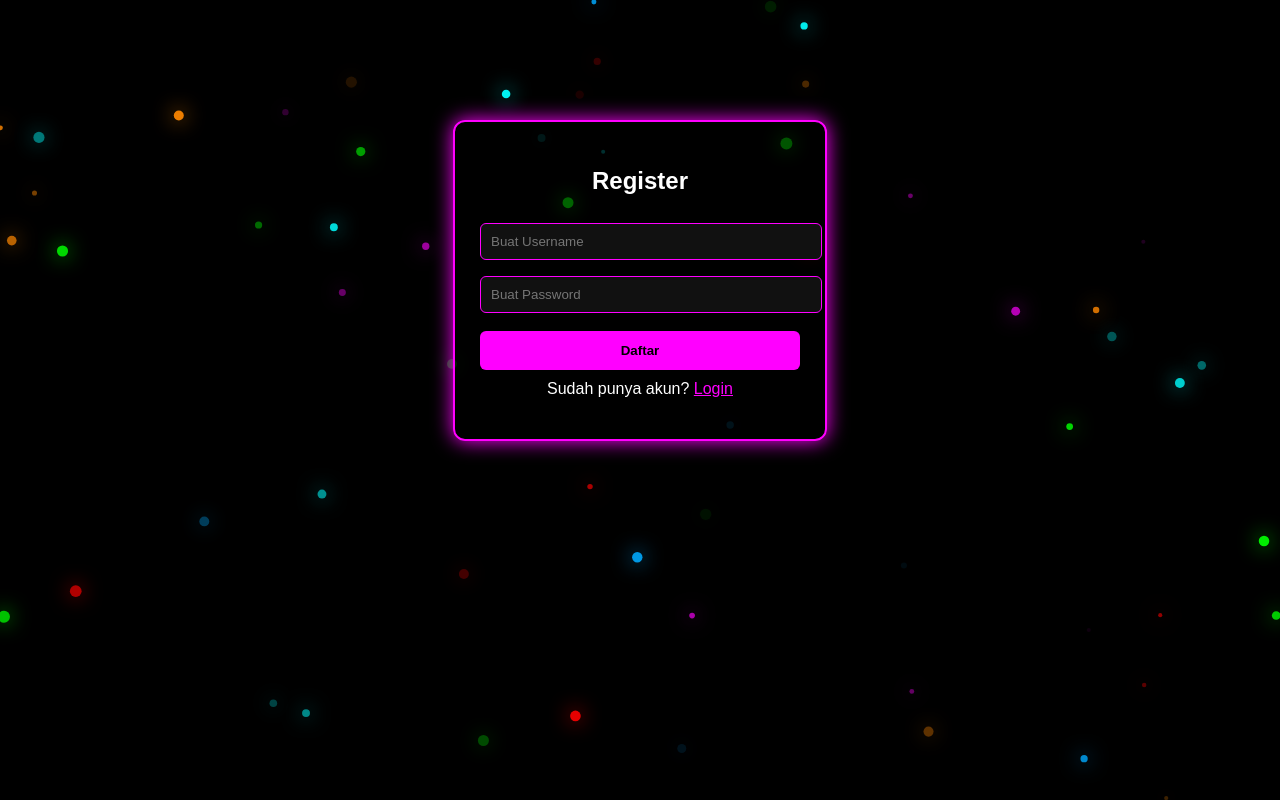
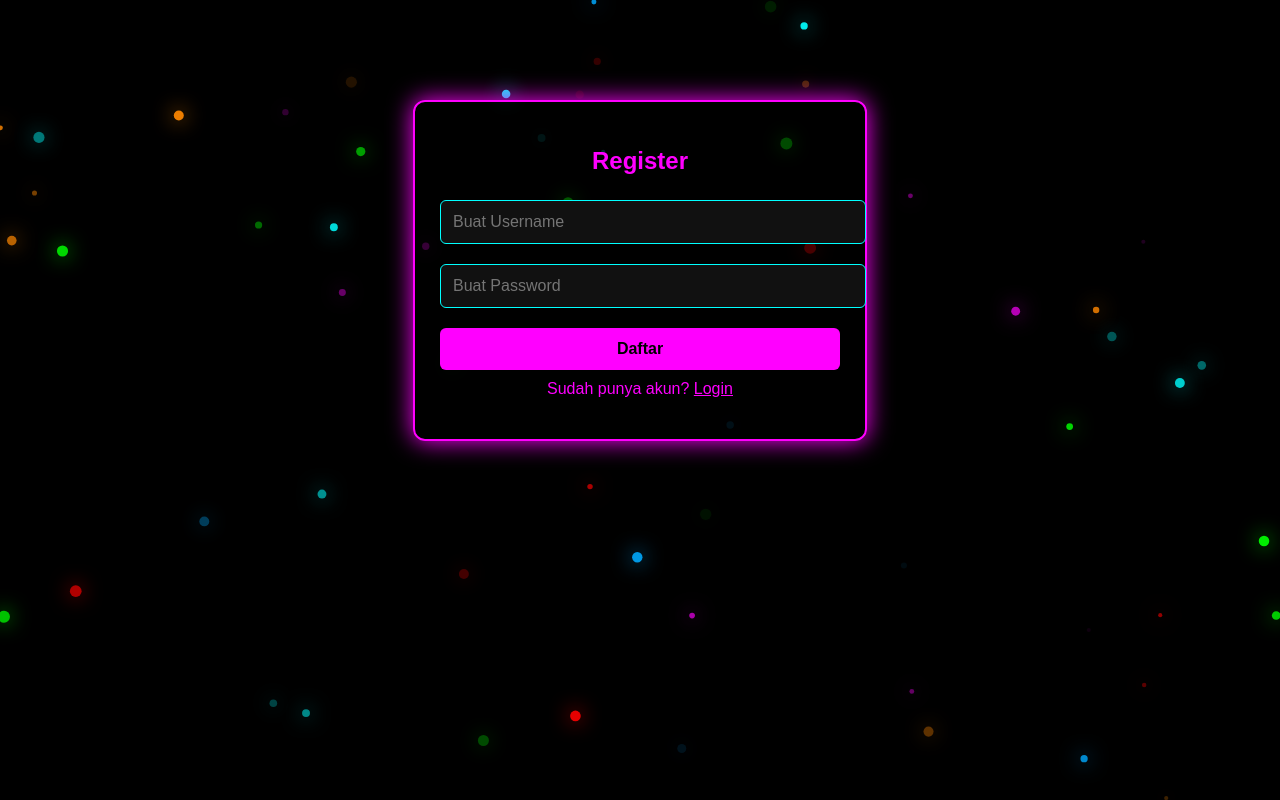
Before and after one commit to MiftahulKhoiri/BagusMedia_web_server, a Flask app: page /register in a window 1280 px wide. Run offline with Flask 3, Linux system fonts and the light colour scheme.

Commit message:
Update register.html

```diff
--- a/app/templates/register.html
+++ b/app/templates/register.html
@@ -2,58 +2,29 @@
 <html lang="id">
 <head>
     <meta charset="UTF-8">
+    <meta name="viewport" content="width=device-width, initial-scale=1.0">
+
     <title>Register</title>
 
-    <!-- Neon Background -->
+    <!-- Neon -->
     <link rel="stylesheet" href="/static/css/neon.css">
-    <script src="/static/Js/neon.js" defer></script>
+    <script src="/static/js/neon.js" defer></script>
 
-    <style>
-        .box {
-            width: 320px;
-            padding: 25px;
-            background: rgba(0,0,0,0.6);
-            border: 2px solid #f0f;
-            border-radius: 12px;
-            margin: 120px auto;
-            box-shadow: 0 0 20px #f0f;
-            color: #fff;
-            text-align: center;
-        }
-        input {
-            width: 100%;
-            padding: 10px;
-            margin: 8px 0;
-            background: #111;
-            border: 1px solid #f0f;
-            color: #f0f;
-            border-radius: 6px;
-        }
-        button {
-            width: 100%;
-            padding: 12px;
-            background: #f0f;
-            border: none;
-            border-radius: 6px;
-            color: #000;
-            font-weight: bold;
-            cursor: pointer;
-            margin-top: 10px;
-        }
-    </style>
+    <!-- Style Form -->
+    <link rel="stylesheet" href="/static/css/form.css">
 </head>
 <body>
 
-<div class="box">
-    <h2>Register</h2>
+<div class="form-box" style="border-color:#f0f; box-shadow:0 0 25px #f0f;">
+    <h2 style="color:#f0f;">Register</h2>
 
     <form action="/register" method="POST">
         <input type="text" name="username" placeholder="Buat Username">
         <input type="password" name="password" placeholder="Buat Password">
-        <button type="submit">Daftar</button>
+        <button type="submit" style="background:#f0f;">Daftar</button>
     </form>
 
-    <p style="margin-top:10px;">
+    <p style="margin-top:10px; color:#f0f;">
         Sudah punya akun? <a href="/login" style="color:#f0f;">Login</a>
     </p>
 </div>
```
